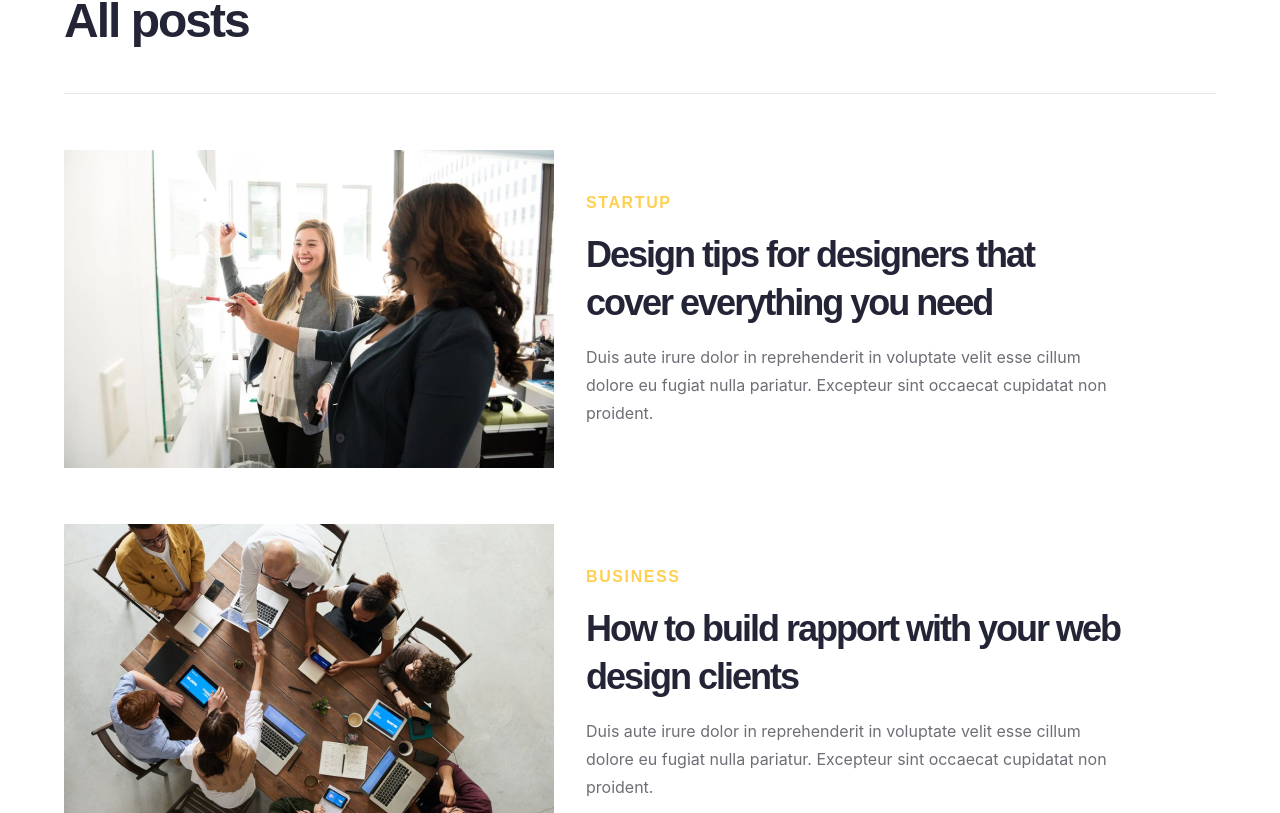
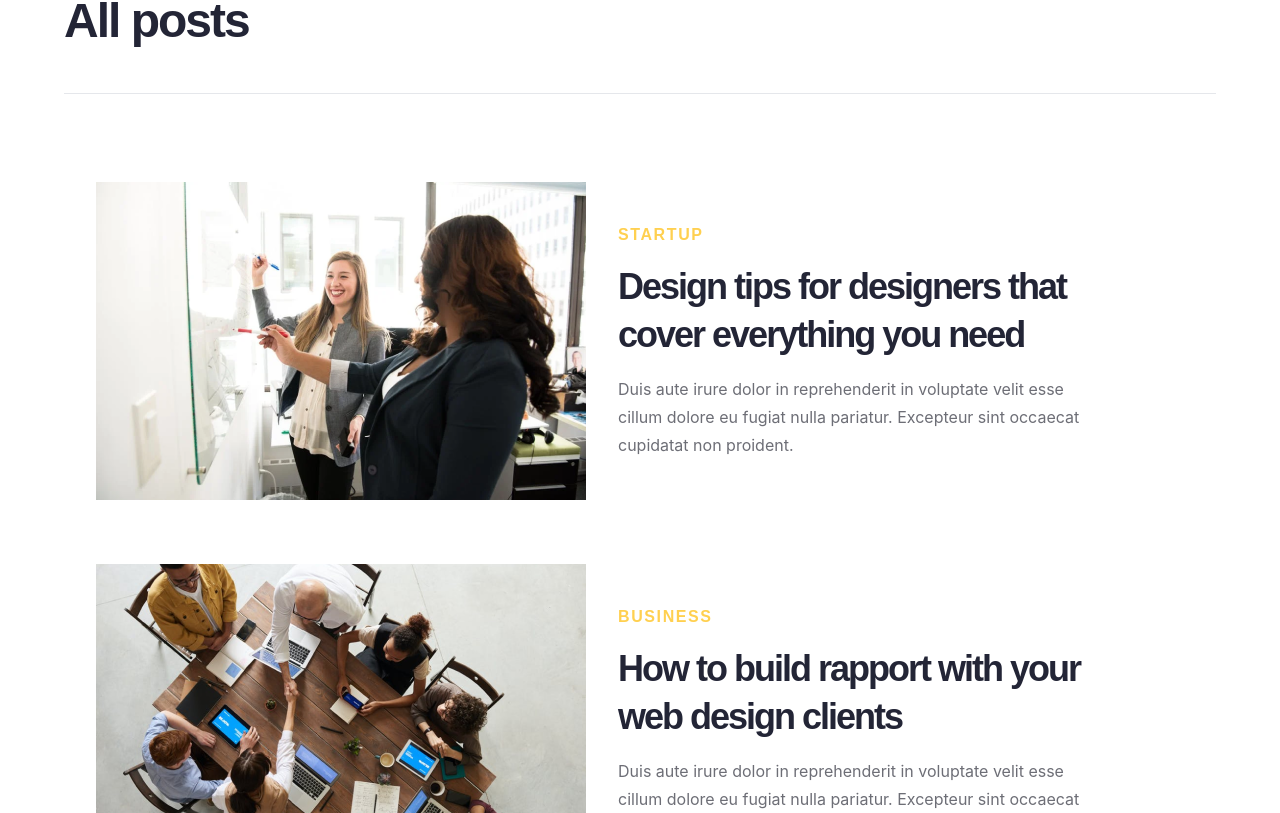
Before and after one commit to satriaksm/Slicing-UI-Join-Sistem, a Vue app: page /blog in a window 1280 px wide. Shown: the part 887-1700 px from the top of the page. Built offline with nearby package versions, Linux system fonts and the light colour scheme.

Commit message:
hoverable

```diff
--- a/src/components/pages/author/AuthorPostsSection.vue
+++ b/src/components/pages/author/AuthorPostsSection.vue
@@ -12,7 +12,7 @@ defineProps({
 <template>
   <div class="max-w-screen-2xl mx-auto p-32">
     <h1 class="h1 text-darkblue tracking-tighter pb-14">My Posts</h1>
-    <div class="flex flex-col gap-16">
+    <div class="flex flex-col gap-4">
       <Posts
         v-for="post in posts"
         :key="post.id"
--- a/src/components/ui/HorizontalImagePost.vue
+++ b/src/components/ui/HorizontalImagePost.vue
@@ -7,7 +7,7 @@ defineProps({
 });
 </script>
 <template>
-        <div class="flex items-center mb-14">
+    <div class="flex items-center hover:bg-lightyellow mb-0 p-8  transition duration-200">
           <img :src="post.image" alt="post1">
           <div class="p-8 max-w-5xl">
             <h6 class="h6 text-yellow tracking-widest uppercase mb-4">{{post.category}}</h6>
```
